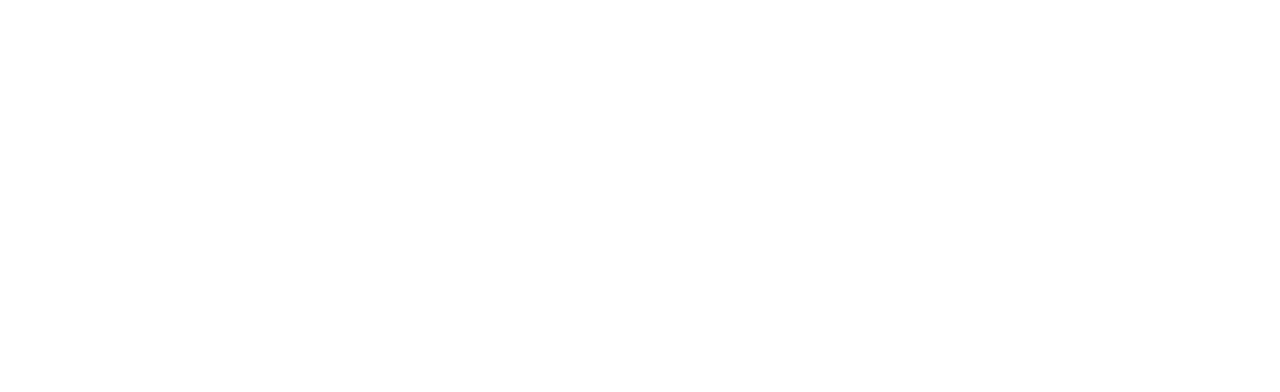
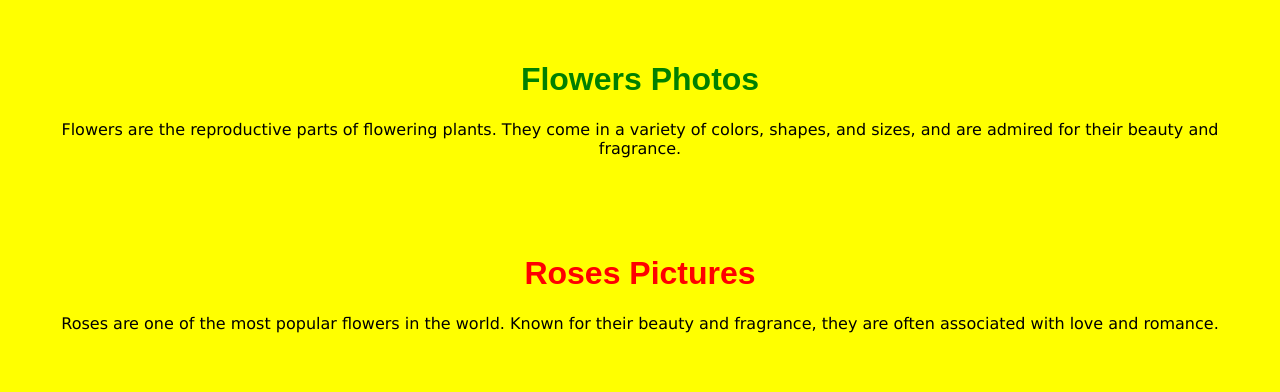
Before and after one commit to acciojob/inline-styling-akhilrale11, a website: page main.html in a window 1280 px wide. Drawn offline with Linux system fonts and the light colour scheme.

Commit message:
created a submission

```diff
--- a/main.html
+++ b/main.html
@@ -1,16 +1,27 @@
 <!DOCTYPE html>
+<html lang="en">
+<head>
+    <meta charset="UTF-8">
+    <meta name="viewport" content="width=device-width, initial-scale=1.0">
+    <title>Flowers Showcase</title>
+</head>
+<body style="background-color: yellow; text-align: center;">
 
-<html>
+    <!-- First Div: Flowers Photos -->
+    <div style="margin: 20px; padding: 20px;">
+        <h1 id="f1" style="color: green; font-family: Arial, sans-serif;">Flowers Photos</h1>
+        <p style="font-size: 16px; font-family: Verdana, sans-serif;">
+            Flowers are the reproductive parts of flowering plants. They come in a variety of colors, shapes, and sizes, and are admired for their beauty and fragrance.
+        </p>
+    </div>
 
-<head>
-	<link rel="stylesheet" href="styles.css">
-</head>
-
-<body>
-	<!-- the entire body must be written by student -->
-    <script type="text/javascript" src="./script.js">
-</script>
+    <!-- Second Div: Roses Pictures -->
+    <div style="margin: 20px; padding: 20px;">
+        <h1 id="f2" style="color: red; font-family: Arial, sans-serif;">Roses Pictures</h1>
+        <p style="font-size: 16px; font-family: Verdana, sans-serif;">
+            Roses are one of the most popular flowers in the world. Known for their beauty and fragrance, they are often associated with love and romance.
+        </p>
+    </div>
 
 </body>
-
 </html>
```
